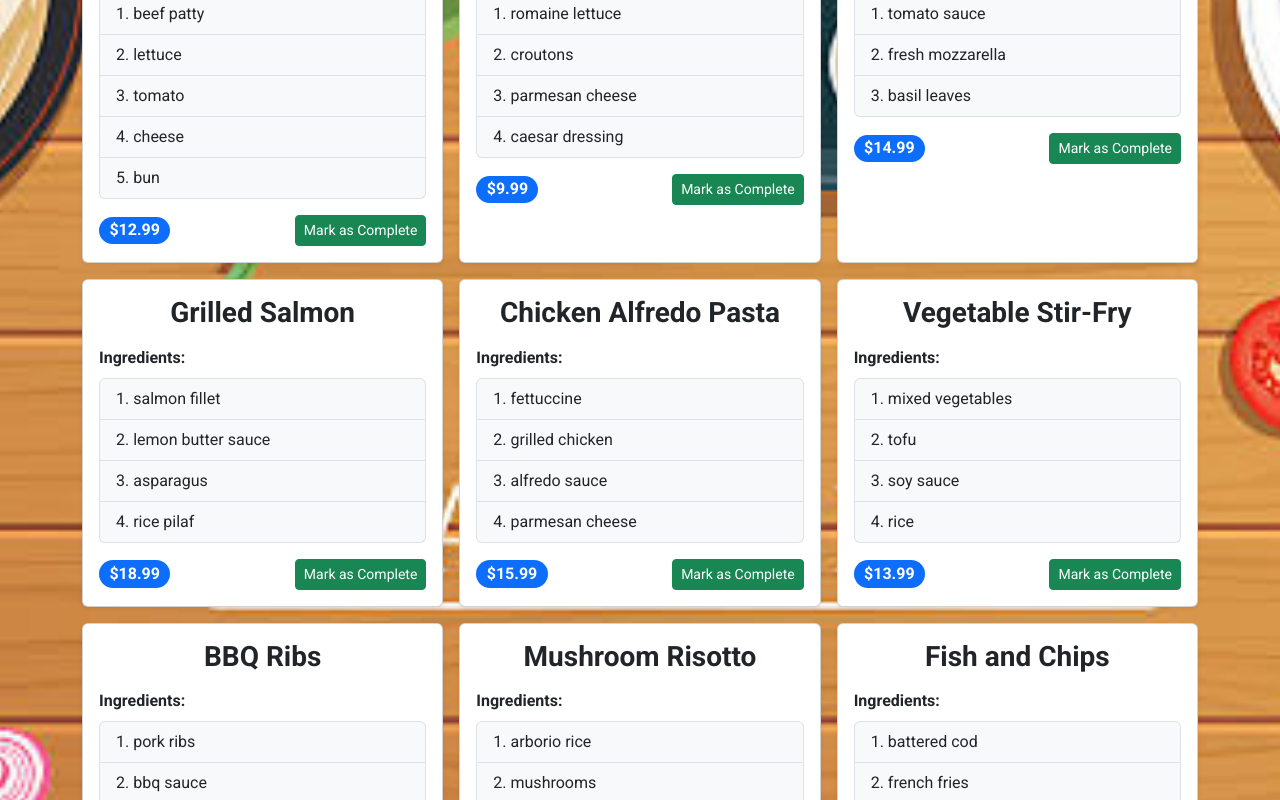
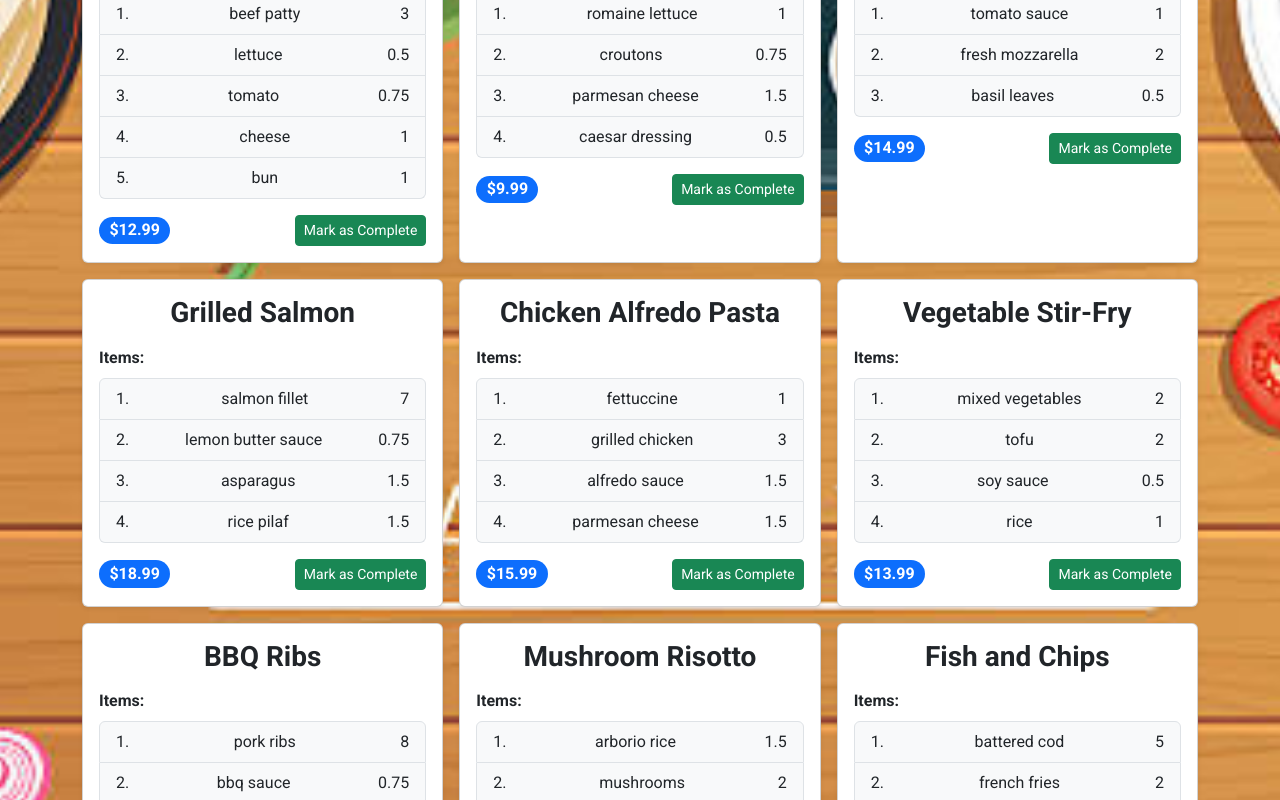
Before and after one commit to galaxygamerman/project-OSaKA, a React (Create React App) app in the folder webapp/: page /chef in a window 1280 px wide. Shown: the part 240-1040 px from the top of the page. Built offline with nearby package versions, Linux system fonts and the light colour scheme.

Commit message:
Refactor dish items in Chef component and model to include individual quantities

```diff
--- a/webapp/src/UsePages/Chef.js
+++ b/webapp/src/UsePages/Chef.js
@@ -2,16 +2,105 @@ import React from 'react';
 
 const Chef = () => {
   const queue = [
-    { name: "Classic Burger", items: ["beef patty", "lettuce", "tomato", "cheese", "bun"], price: 12.99 },
-    { name: "Caesar Salad", items: ["romaine lettuce", "croutons", "parmesan cheese", "caesar dressing"], price: 9.99 },
-    { name: "Margherita Pizza", items: ["tomato sauce", "fresh mozzarella", "basil leaves"], price: 14.99 },
-    { name: "Grilled Salmon", items: ["salmon fillet", "lemon butter sauce", "asparagus", "rice pilaf"], price: 18.99 },
-    { name: "Chicken Alfredo Pasta", items: ["fettuccine", "grilled chicken", "alfredo sauce", "parmesan cheese"], price: 15.99 },
-    { name: "Vegetable Stir-Fry", items: ["mixed vegetables", "tofu", "soy sauce", "rice"], price: 13.99 },
-    { name: "BBQ Ribs", items: ["pork ribs", "bbq sauce", "coleslaw", "fries"], price: 19.99 },
-    { name: "Mushroom Risotto", items: ["arborio rice", "mushrooms", "parmesan cheese", "white wine"], price: 16.99 },
-    { name: "Fish and Chips", items: ["battered cod", "french fries", "tartar sauce", "lemon wedge"], price: 14.99 },
-    { name: "Chocolate Lava Cake", items: ["chocolate cake", "molten chocolate center", "vanilla ice cream"], price: 7.99 }
+    {
+      name: "Classic Burger",
+      items: [
+        { name: "beef patty", quantity: 3.00 },
+        { name: "lettuce", quantity: 0.50 },
+        { name: "tomato", quantity: 0.75 },
+        { name: "cheese", quantity: 1.00 },
+        { name: "bun", quantity: 1.00 }
+      ],
+      price: 12.99
+    },
+    {
+      name: "Caesar Salad",
+      items: [
+        { name: "romaine lettuce", quantity: 1.00 },
+        { name: "croutons", quantity: 0.75 },
+        { name: "parmesan cheese", quantity: 1.50 },
+        { name: "caesar dressing", quantity: 0.50 }
+      ],
+      price: 9.99
+    },
+    {
+      name: "Margherita Pizza",
+      items: [
+        { name: "tomato sauce", quantity: 1.00 },
+        { name: "fresh mozzarella", quantity: 2.00 },
+        { name: "basil leaves", quantity: 0.50 }
+      ],
+      price: 14.99
+    },
+    {
+      name: "Grilled Salmon",
+      items: [
+        { name: "salmon fillet", quantity: 7.00 },
+        { name: "lemon butter sauce", quantity: 0.75 },
+        { name: "asparagus", quantity: 1.50 },
+        { name: "rice pilaf", quantity: 1.50 }
+      ],
+      price: 18.99
+    },
+    {
+      name: "Chicken Alfredo Pasta",
+      items: [
+        { name: "fettuccine", quantity: 1.00 },
+        { name: "grilled chicken", quantity: 3.00 },
+        { name: "alfredo sauce", quantity: 1.50 },
+        { name: "parmesan cheese", quantity: 1.50 }
+      ],
+      price: 15.99
+    },
+    {
+      name: "Vegetable Stir-Fry",
+      items: [
+        { name: "mixed vegetables", quantity: 2.00 },
+        { name: "tofu", quantity: 2.00 },
+        { name: "soy sauce", quantity: 0.50 },
+        { name: "rice", quantity: 1.00 }
+      ],
+      price: 13.99
+    },
+    {
+      name: "BBQ Ribs",
+      items: [
+        { name: "pork ribs", quantity: 8.00 },
+        { name: "bbq sauce", quantity: 0.75 },
+        { name: "coleslaw", quantity: 1.00 },
+        { name: "fries", quantity: 2.00 }
+      ],
+      price: 19.99
+    },
+    {
+      name: "Mushroom Risotto",
+      items: [
+        { name: "arborio rice", quantity: 1.50 },
+        { name: "mushrooms", quantity: 2.00 },
+        { name: "parmesan cheese", quantity: 1.50 },
+        { name: "white wine", quantity: 2.00 }
+      ],
+      price: 16.99
+    },
+    {
+      name: "Fish and Chips",
+      items: [
+        { name: "battered cod", quantity: 5.00 },
+        { name: "french fries", quantity: 2.00 },
+        { name: "tartar sauce", quantity: 0.50 },
+        { name: "lemon wedge", quantity: 0.25 }
+      ],
+      price: 14.99
+    },
+    {
+      name: "Chocolate Lava Cake",
+      items: [
+        { name: "chocolate cake", quantity: 2.50 },
+        { name: "molten chocolate center", quantity: 1.00 },
+        { name: "vanilla ice cream", quantity: 1.50 }
+      ],
+      price: 7.99
+    }
   ];
 
   return (
@@ -26,11 +115,12 @@ const Chef = () => {
                   {dish.name}
                 </h3>
                 <div className="card-text">
-                  <p className="fw-bold mb-2">Ingredients:</p>
+                  <p className="fw-bold mb-2">Items:</p>
                   <ul className="list-group list-group-numbered mb-3">
                     {dish.items.map((item, itemIndex) => (
-                      <li key={itemIndex} className="list-group-item bg-light">
-                        {item}
+                      <li key={itemIndex} className="d-flex list-group-item bg-light justify-content-between">
+                        <div className="justify-content-left">{item.name}</div>
+                        <div className="justify-content-end">{item.quantity}</div>
                       </li>
                     ))}
                   </ul>
```
Also changed, not shown: 1 other file (tests, documents, lock files or other folders).
